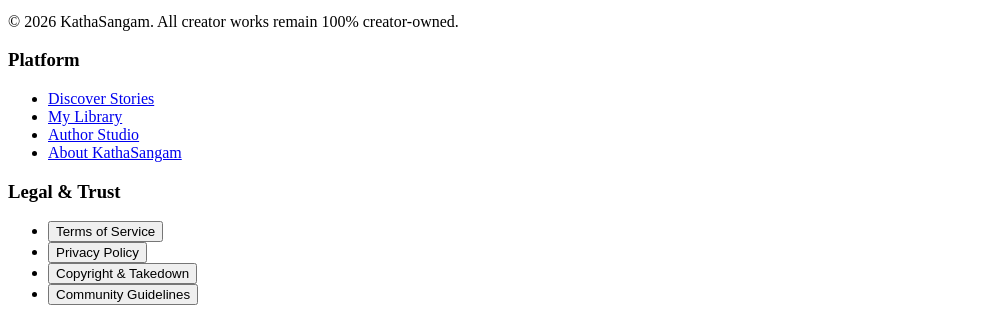
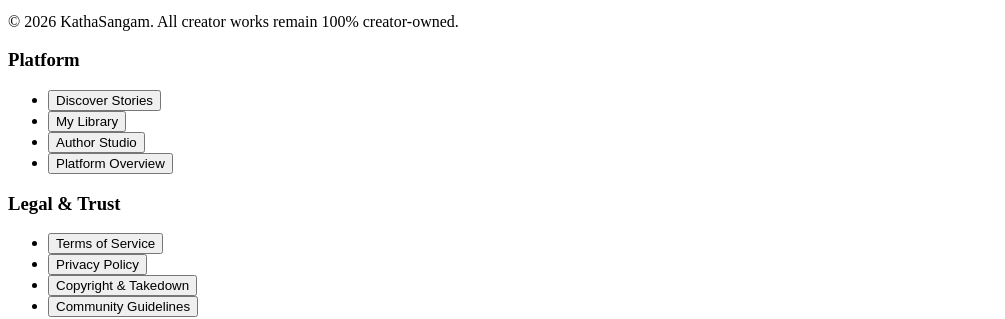
Before and after one commit to randommelo-lang/kathasangam, a website with bundled scripts: page index.html in a window 1280 px wide. Shown: the part 646-965 px from the top of the page, without its empty margins (0-1005 px from the left). Built offline with nearby package versions, Linux system fonts and the light colour scheme; files whose address does not match are found by name.

Commit message:
fix(tests): resolve link selector collisions and align carousel test mock

```diff
--- a/index.html
+++ b/index.html
@@ -611,10 +611,10 @@
       <div class="footer-col">
         <h3 class="footer-heading">Platform</h3>
         <ul class="footer-links">
-          <li><a href="#discover">Discover Stories</a></li>
-          <li><a href="#library">My Library</a></li>
-          <li><a href="#studio">Author Studio</a></li>
-          <li><a href="#about">About KathaSangam</a></li>
+          <li><button type="button" class="footer-link-btn" data-action="go" data-view="discover">Discover Stories</button></li>
+          <li><button type="button" class="footer-link-btn" data-action="go" data-view="library">My Library</button></li>
+          <li><button type="button" class="footer-link-btn" data-action="go" data-view="studio">Author Studio</button></li>
+          <li><button type="button" class="footer-link-btn" data-action="go" data-view="about">Platform Overview</button></li>
         </ul>
       </div>
       <div class="footer-col">
```
Also changed, not shown: backend/src/index_template.html (+4 -4 lines), tests/isolated/app.spec.js (+5 -1 lines).
